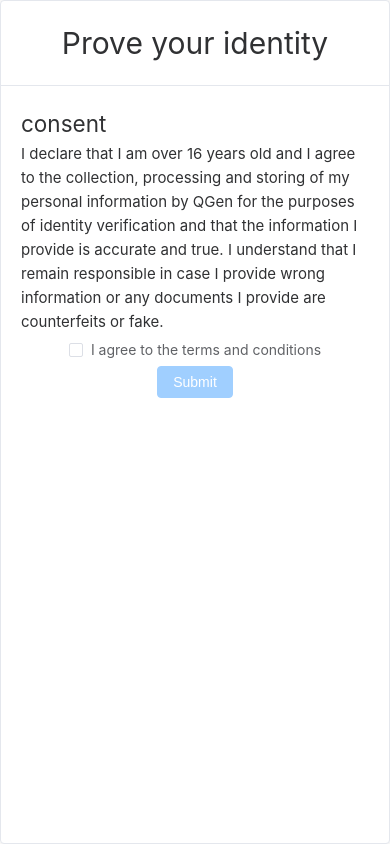
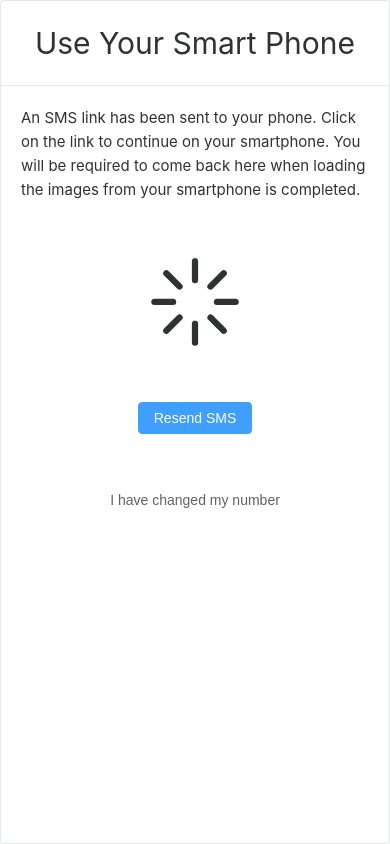
Before and after one commit to SamQGen/cfm, a Vue app: page / in a window 390 px wide. Built offline with nearby package versions, Linux system fonts and the light colour scheme.

Commit message:
phone page

```diff
--- a/src/router/index.js
+++ b/src/router/index.js
@@ -1,6 +1,7 @@
 import { createRouter, createWebHistory } from "vue-router";
 import HomeView from "../views/HomeView.vue";
 import AboutView from "../views/AboutView.vue";
+import SmartPhoneMessageView from "~/views/SmartPhoneMessageView.vue";
 
 const router = createRouter({
   history: createWebHistory(import.meta.env.BASE_URL),
@@ -8,7 +9,7 @@ const router = createRouter({
     {
       path: "/",
       name: "default",
-      component: AboutView,
+      component: SmartPhoneMessageView,
     },
     {
       path: "/select-document",
--- /dev/null
+++ b/src/views/SmartPhoneMessageView.vue
@@ -0,0 +1,50 @@
+<template>
+<el-card class="main-card">
+  <template #header>
+    <h1 class="center">
+      Use Your Smart Phone
+    </h1>
+  </template>
+  <div class="body">
+    <el-row class="center">
+
+        An SMS link has been sent to your phone.
+        Click on the link to continue on your
+        smartphone.
+
+        You will be required to come back
+        here when loading the  images
+        from your smartphone is completed.
+    </el-row>
+    <el-row class="center loading-icon">
+      <el-icon :size="100" class="is-loading">
+        <Loading />
+      </el-icon>
+    </el-row>
+    <el-row class="center loading-icon">
+      <el-button type="primary" > Resend SMS </el-button>
+    </el-row>
+    <el-row class="center loading-icon">
+      <el-button text >I have changed my number</el-button>
+    </el-row>
+  </div>
+
+</el-card>
+</template>
+
+<script setup>
+import {
+  Loading
+} from '@element-plus/icons-vue'
+</script>
+
+<style scoped>
+.fit-middle{
+  width: 50%;
+}
+.loading-icon{
+  margin-top: 50px;
+}
+.el-card__body{
+}
+</style>
```
